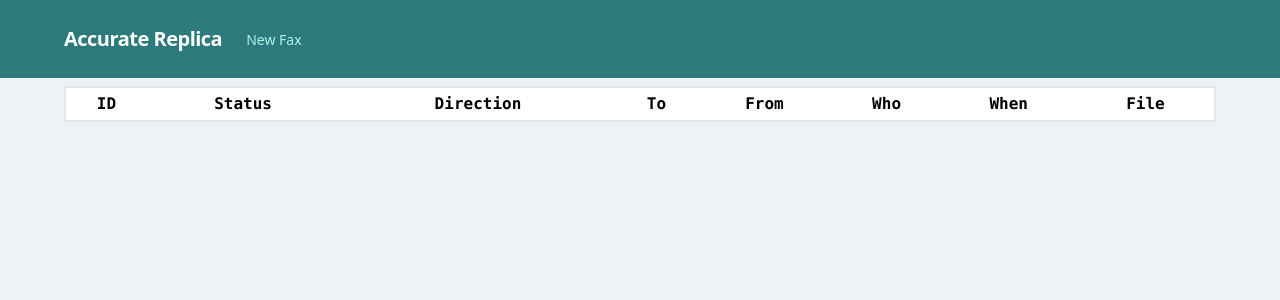
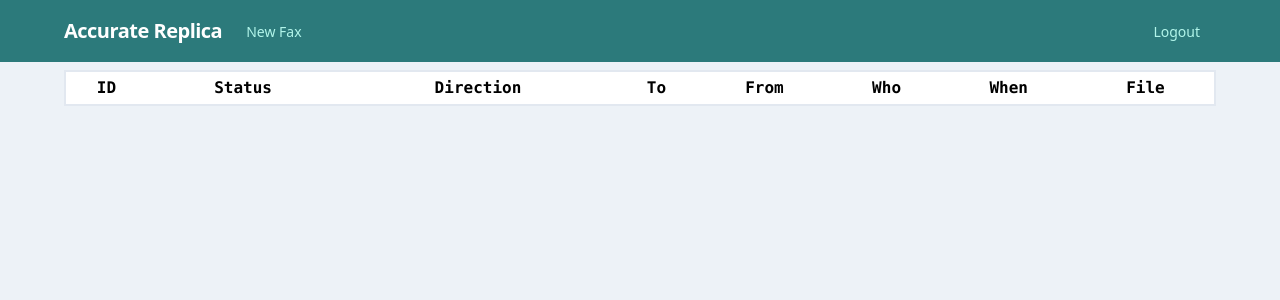
Before and after one commit to fidiego/accurate_replica, a Django app: page /dashboard in a window 1280 px wide. Shown: the top 300 px of the page. Run offline with Django 3.2, Linux system fonts and the light colour scheme; data that the repository does not hold is empty; parts of the project's set-up code (start-up, migrations or seed data) failed here and were passed over.

Commit message:
logout link

```diff
--- a/apps/dashboard/templates/dashboard-base.html
+++ b/apps/dashboard/templates/dashboard-base.html
@@ -6,10 +6,11 @@
     {% block headscripts %}{% endblock headscripts %}
 
     <body class="sans-serif bg-gray-200 p-0 m-0 w-screen h-screen">
-        <nav class="flex items-center justify-between flex-wrap bg-teal-700 p-6">
-            <div class="container max-w-6xl w-full mx-auto flex">
-                <div class="flex items-center flex-shrink-0 text-white mr-6">
-                    <a href="/dashboard">
+        <nav class="flex items-center justify-between flex-wrap bg-teal-700 p-4">
+            <div class="container max-w-6xl w-full mx-auto flex justify-between">
+                <div class="flex items-center">
+                    <div class="flex items-center text-white mr-6">
+                        <a href="/dashboard" class="">
                             <span class="font-semibold text-xl tracking-tight">Accurate Replica</span>
                         </a>
                     </div>
@@ -26,6 +27,12 @@
                         </div>
                     </div>
                 </div>
+                <div class="flex items-end text-sm mb-1">
+                    <a href="{% url 'authentication:logout' %}" class="block mt-4 lg:inline-block lg:mt-0 text-teal-200 hover:text-white mr-4">
+                        Logout
+                    </a>
+                </div>
+            </div>
         </nav>
 
         <main class="max-w-6xl mx-auto">
```
Lines whose indentation alone changed are shown as unchanged.
